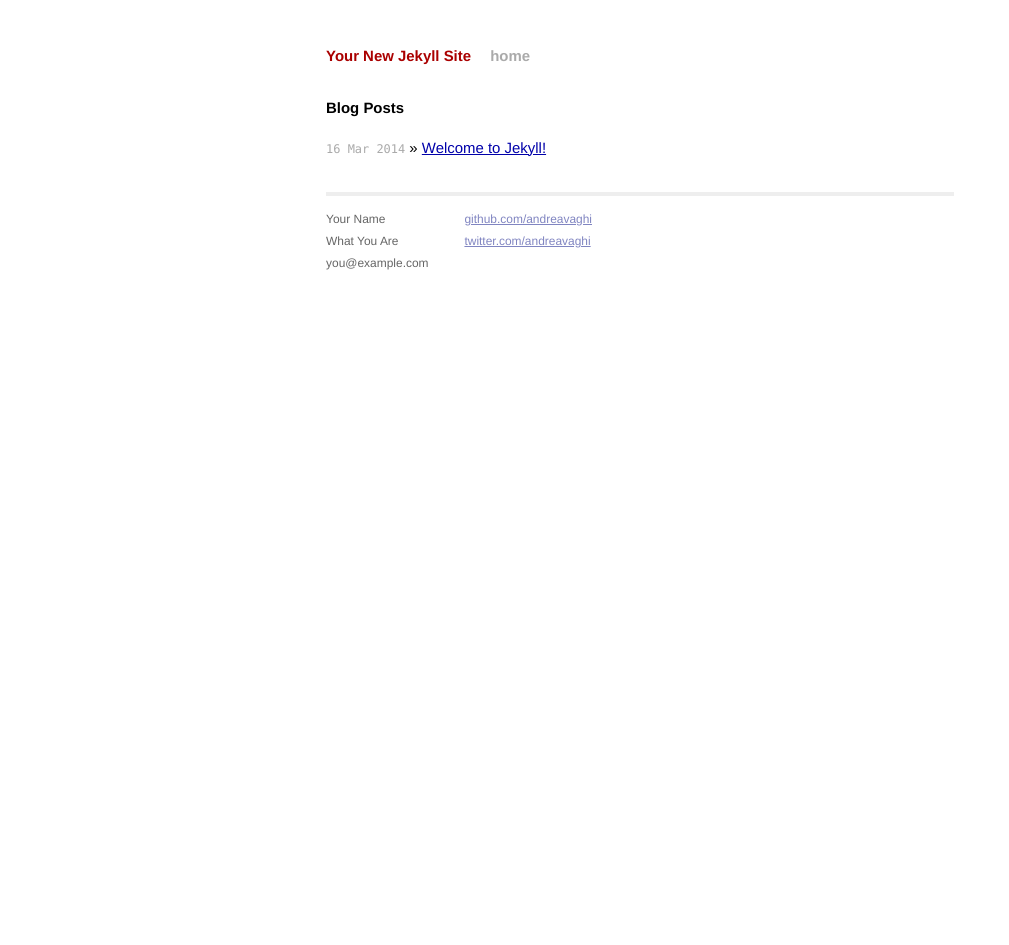
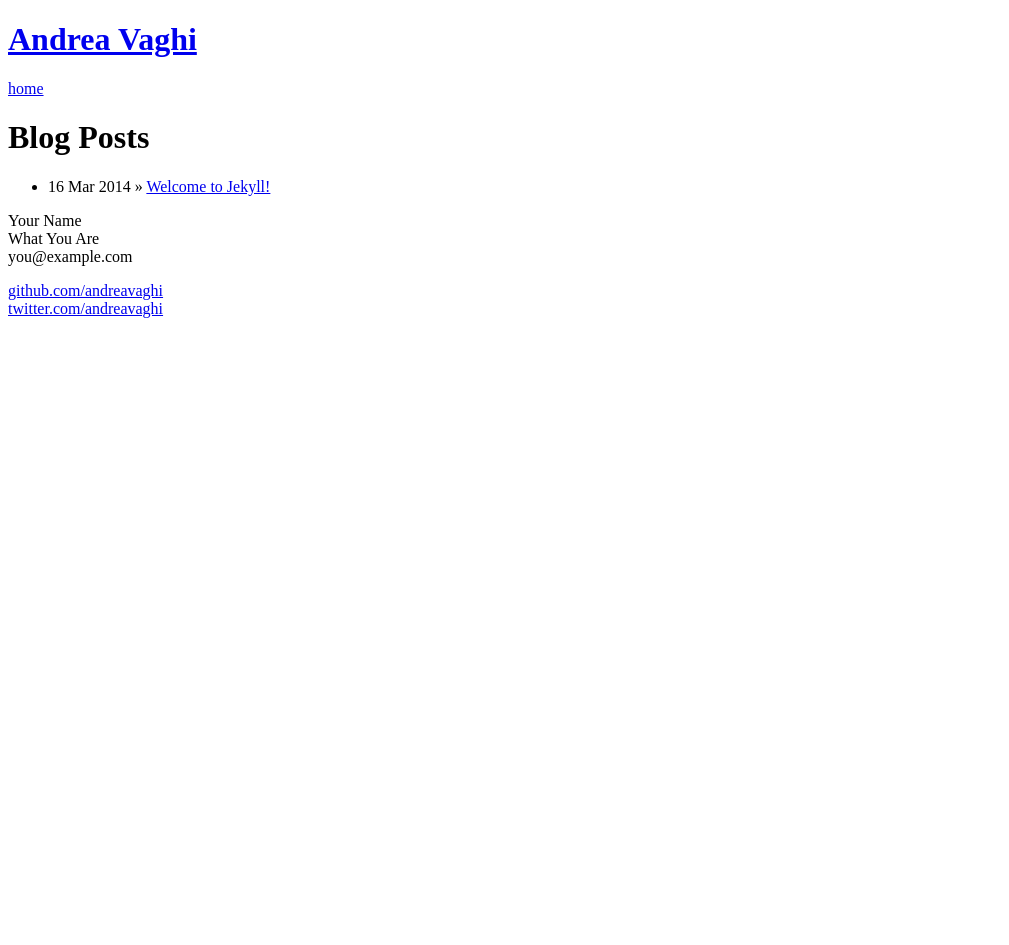
Before and after one commit to andreavaghi/blog, a Jekyll site: the page built from index.html, in a window 1280 px wide. Shown: the whole page, without its empty margins (0-1009 px from the left). Built offline with Jekyll 4.4.1, drawn with Linux system fonts in a browser that asks for light colours; Markdown is read by kramdown in place of the engine named in the settings; after the commit the page ends 900 px from its top, so only the background shows below that.

Commit message:
remove style

```diff
--- a/_config.yml
+++ b/_config.yml
@@ -1,4 +1,4 @@
-name: Your New Jekyll Site
+name: Andrea Vaghi
 markdown: redcarpet
 highlighter: pygments
 baseurl: /blog
--- a/_includes/head.html
+++ b/_includes/head.html
@@ -3,8 +3,11 @@
     <head>
         <meta charset="utf-8">
         <meta http-equiv="X-UA-Compatible" content="IE=edge,chrome=1">
-        <title>{{ page.title }}</title>
+        <title>{{ page.title }} - {{ site.name }}</title>
         <meta name="viewport" content="width=device-width">
+
+        <!-- font CSS -->
+        <link href='https://fonts.googleapis.com/css?family=Abril+Fatface' rel='stylesheet' type='text/css'>
 
         <!-- syntax highlighting CSS -->
         <link rel="stylesheet" href="{{ site.baseurl }}/css/syntax.css">
--- a/css/main.css
+++ /dev/null
@@ -1,160 +0,0 @@
-/*****************************************************************************/
-/*
-/* Common
-/*
-/*****************************************************************************/
-
-/* Global Reset */
-* {
-  margin: 0;
-  padding: 0;
-}
-
-html, body { height: 100%; }
-
-body {
-  background-color: #FFF;
-  font: 13.34px Helvetica, Arial, sans-serif;
-  font-size: small;
-  text-align: center;
-}
-
-h1, h2, h3, h4, h5, h6 {
-  font-size: 100%; }
-
-h1 { margin-bottom: 1em; }
-p { margin: 1em 0; }
-
-a         { color: #00a; }
-a:hover   { color: #000; }
-a:visited { color: #a0a; }
-
-/*****************************************************************************/
-/*
-/* Home
-/*
-/*****************************************************************************/
-.posts {
-  list-style-type: none;
-  margin-bottom: 2em;
-}
-
-.posts li {
-  line-height: 1.75em;
-}
-
-.posts span {
-  color: #aaa;
-  font-family: Monaco, "Courier New", monospace;
-  font-size: 80%;
-}
-
-/*****************************************************************************/
-/*
-/* Site
-/*
-/*****************************************************************************/
-
-.site {
-  font-size: 115%;
-  text-align: justify;
-  width: 42em;
-  margin: 3em auto 2em;
-  line-height: 1.5em;
-}
-
-.header a {
-  font-weight: bold;
-  text-decoration: none;
-}
-
-.title {
-  display: inline-block;
-  margin-bottom: 2em;
-}
-
-.title a {
-  color: #a00;
-}
-
-.title a:hover {
-  color: #000;
-}
-
-.header a.extra {
-  color: #aaa;
-  margin-left: 1em;
-}
-
-.header a.extra:hover {
-  color: #000;
-}
-
-.meta {
-  color: #aaa;
-}
-
-.footer {
-  font-size: 80%;
-  color: #666;
-  border-top: 4px solid #eee;
-  margin-top: 2em;
-  overflow: hidden;
-}
-
-.footer .contact {
-  float: left;
-  margin-right: 3em;
-}
-
-.footer .contact a {
-  color: #8085C1;
-}
-
-.footer .rss {
-  margin-top: 1.1em;
-  margin-right: -.2em;
-  float: right;
-}
-
-.footer .rss img {
-  border: 0;
-}
-
-/*****************************************************************************/
-/*
-/* Posts
-/*
-/*****************************************************************************/
-
-/* standard */
-.post pre {
-  border: 1px solid #ddd;
-  background-color: #eef;
-  padding: 0 .4em;
-}
-
-.post ul, .post ol {
-  margin-left: 1.35em;
-}
-
-.post code {
-  border: 1px solid #ddd;
-  background-color: #eef;
-  padding: 0 .2em;
-}
-
-.post pre code {
-  border: none;
-}
-
-/* terminal */
-.post pre.terminal {
-  border: 1px solid #000;
-  background-color: #333;
-  color: #FFF;
-}
-
-.post pre.terminal code {
-  background-color: #333;
-}
```
